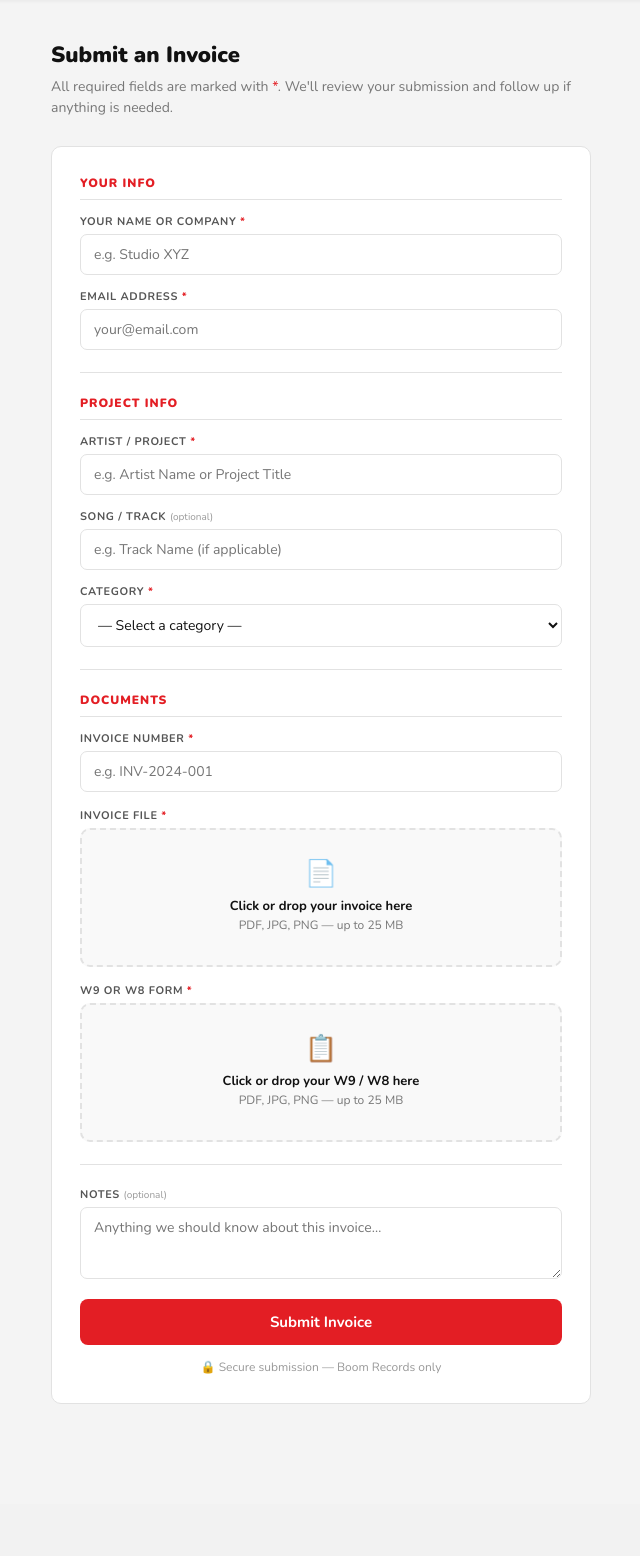
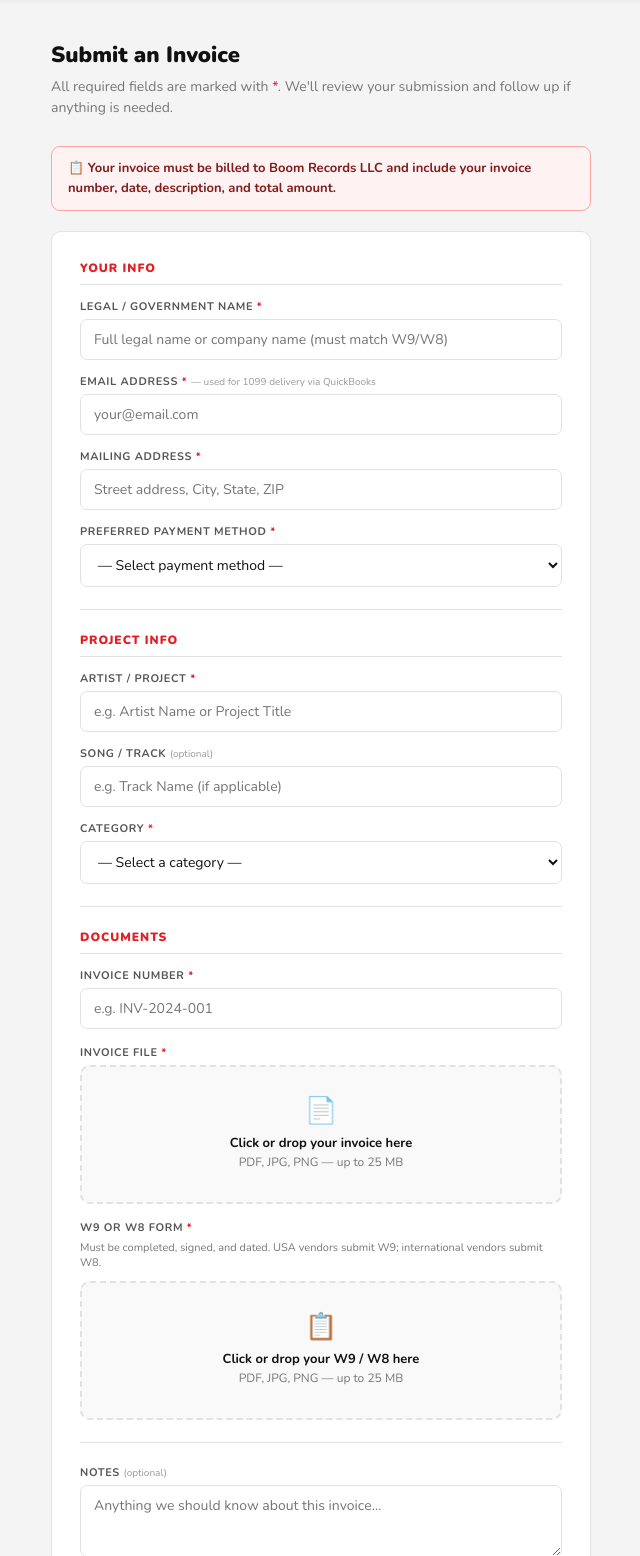
Before and after one commit to johns-dotcom/boom-invoice-app, a Flask app: page /submit in a window 1280 px wide. Shown: the part 56-1612 px from the top of the page, without its empty margins (319-959 px from the left). Before the commit the page ends 1460 px from the top, so only its background shows below. Run offline with Flask 3, Linux system fonts and the light colour scheme; some libraries are stand-ins or nearby versions.

Commit message:
Add address, payment method, and Boom Records billing check to submit form

```diff
--- a/app.py
+++ b/app.py
@@ -50,13 +50,15 @@ Return ONLY valid JSON — no markdown, no extra text:
   "has_amount": true or false,
   "has_date": true or false,
   "has_payee_name": true or false,
+  "billed_to_boom": true or false,
   "issues": []
 }
 Rules:
 - Set each boolean to true if that field is clearly present anywhere on the document.
-- The "issues" array must ONLY contain entries for the four fields above that are false. Do NOT flag formatting quirks, empty template fields, address style, or anything else — only report a missing required field.
+- "billed_to_boom" is true if the invoice is addressed or billed to "Boom Records", "Boom Records LLC", or a close variant. False if billed to a different company or person, or if no billing party is shown.
+- The "issues" array must ONLY contain entries for fields above that are false. Do NOT flag formatting quirks, empty template fields, or address style.
 - If the document is not an invoice or receipt at all, set all to false and add one issue: "This does not appear to be an invoice or receipt."
-- Return an empty issues array if all four fields are present."""
+- Return an empty issues array if all fields are present."""
 
 W9_VALIDATE_PROMPT = """Examine this tax form carefully.
 Return ONLY valid JSON — no markdown, no extra text:
@@ -148,7 +150,8 @@ def init_db():
                     "currency TEXT DEFAULT 'USD'",
                     "payment_status TEXT DEFAULT 'Unpaid'",
                     "created_by TEXT",
-                    "deleted BOOLEAN DEFAULT FALSE"]:
+                    "deleted BOOLEAN DEFAULT FALSE",
+                    "vendor_address TEXT"]:
             cur.execute(f"ALTER TABLE expenses ADD COLUMN IF NOT EXISTS {col}")
         cur.execute("UPDATE expenses SET status = 'approved' WHERE status IS NULL")
         cur.execute("UPDATE expenses SET cobrand = FALSE WHERE cobrand IS NULL")
@@ -198,7 +201,8 @@ def init_db():
                     "currency TEXT DEFAULT 'USD'",
                     "payment_status TEXT DEFAULT 'Unpaid'",
                     "created_by TEXT",
-                    "deleted INTEGER DEFAULT 0"]:
+                    "deleted INTEGER DEFAULT 0",
+                    "vendor_address TEXT"]:
             try: cur.execute(f"ALTER TABLE expenses ADD COLUMN {col}")
             except: pass
         cur.execute("UPDATE expenses SET status = 'approved' WHERE status IS NULL")
@@ -1301,6 +1305,7 @@ def validate_files():
             if not v.get("has_amount"):         issues.append("Invoice amount is missing or unclear.")
             if not v.get("has_date"):           issues.append("Invoice date is missing.")
             if not v.get("has_payee_name"):     issues.append("Vendor / payee name is missing.")
+            if not v.get("billed_to_boom"):     issues.append("Invoice must be billed to Boom Records LLC.")
             result["invoice"] = list(dict.fromkeys(issues))  # dedupe, preserve order
 
     if "w9_file" in request.files and request.files["w9_file"].filename:
@@ -1357,18 +1362,24 @@ def submit_form():
 def submit_invoice():
     vendor_name    = request.form.get("vendor_name","").strip()
     vendor_email   = request.form.get("vendor_email","").strip()
+    vendor_address = request.form.get("vendor_address","").strip()
     vendor_artist  = request.form.get("artist","").strip()
     vendor_song    = request.form.get("song","").strip()
     vendor_category= request.form.get("category","").strip()
+    vendor_payment = request.form.get("payment_preference","").strip()
+    vendor_inv_num = request.form.get("invoice_number_hint","").strip()
     cobrand        = request.form.get("cobrand") == "yes"
     notes          = request.form.get("notes","").strip()
 
     def err(msg):
         return render_template("submit.html", error=msg, categories=CATEGORIES)
 
-    if not vendor_name:   return err("Please enter your company or name.")
-    if not vendor_email:  return err("Please enter your email address.")
-    if not vendor_artist: return err("Please enter the artist or project name.")
+    if not vendor_name:    return err("Please enter your legal / government name.")
+    if not vendor_email:   return err("Please enter your email address.")
+    if not vendor_address: return err("Please enter your mailing address.")
+    if not vendor_inv_num: return err("Please enter your invoice number.")
+    if not vendor_payment: return err("Please select your preferred payment method.")
+    if not vendor_artist:  return err("Please enter the artist or project name.")
     if not vendor_category: return err("Please select a category.")
     if "file" not in request.files or not request.files["file"].filename:
         return err("Please upload your invoice file.")
@@ -1390,8 +1401,10 @@ def submit_invoice():
     mime = ext_mime(inv_fname)
     fields = extract_fields(file_bytes, mime)
     if not fields.get("payee"): fields["payee"] = vendor_name
-    # Use vendor-provided category and artist (override AI extraction)
+    # Use vendor-provided values (override AI extraction)
     fields["category"] = vendor_category
+    if vendor_inv_num: fields["invoice_number"] = vendor_inv_num
+    if vendor_payment: fields["payment_method"] = vendor_payment
     inv_b64 = base64.b64encode(file_bytes).decode()
 
     if has_new_w9:
@@ -1408,16 +1421,16 @@ def submit_invoice():
            vendor_artist, vendor_song, fields.get("invoice_number",""),
            parse_amount(fields.get("amount",0)),
            fields.get("payment_method",""), None, "No", None, "No", None, notes,
-           True, vendor_name, vendor_email,
+           True, vendor_name, vendor_email, vendor_address,
            w9_fname, w9_b64, inv_fname, inv_b64, "pending", cobrand)
     try:
         conn, kind = get_db(); cur = conn.cursor(); ph = "%s" if kind=="pg" else "?"
         cur.execute(f"""INSERT INTO expenses (invoice_date,payee,description,category,
             artist,song,invoice_number,amount,payment_method,payment_date,in_quickbooks,
             qb_entry_date,uploaded_to_stem,stem_upload_date,notes,vendor_submitted,
-            vendor_name,vendor_email,w9_filename,w9_data,invoice_filename,invoice_data,
+            vendor_name,vendor_email,vendor_address,w9_filename,w9_data,invoice_filename,invoice_data,
             status,cobrand)
-            VALUES ({','.join([ph]*24)})""", row)
+            VALUES ({','.join([ph]*25)})""", row)
         conn.commit(); conn.close()
     except Exception as e:
         return err(f"Submission failed: {e}")
--- a/templates/submit.html
+++ b/templates/submit.html
@@ -71,24 +71,42 @@
   <h1>Submit an Invoice</h1>
   <div class="subtitle">All required fields are marked with <span style="color:#e31e24">*</span>. We'll review your submission and follow up if anything is needed.</div>
 
+  <div style="background:#fef2f2;border:1.5px solid #fca5a5;border-radius:9px;padding:12px 16px;margin-bottom:20px;font-size:13px;color:#7f1d1d;font-weight:700;line-height:1.5">
+    📋 Your invoice must be billed to <strong>Boom Records LLC</strong> and include your invoice number, date, description, and total amount.
+  </div>
+
   {% if error %}<div class="error">{{ error }}</div>{% endif %}
 
   <div class="card">
     <form method="POST" enctype="multipart/form-data" id="submit-form">
 
-      <!-- Contact -->
+      <!-- Vendor Info -->
       <div class="section-title">Your Info</div>
       <div class="form-grid">
         <div class="form-group full">
-          <label>Your Name or Company <span class="req">*</span></label>
-          <input type="text" name="vendor_name" id="vendor-name" placeholder="e.g. Studio XYZ" required autocomplete="off"/>
+          <label>Legal / Government Name <span class="req">*</span></label>
+          <input type="text" name="vendor_name" id="vendor-name" placeholder="Full legal name or company name (must match W9/W8)" required autocomplete="off"/>
           <div id="w9-on-file-banner" style="display:none;margin-top:8px;background:#f0fdf4;border:1.5px solid #86efac;border-radius:8px;padding:10px 14px;font-size:13px;color:#166534;font-weight:600">
             ✓ We have your W9 on file — no need to resubmit.
           </div>
         </div>
         <div class="form-group full">
-          <label>Email Address <span class="req">*</span></label>
+          <label>Email Address <span class="req">*</span> <span class="opt">— used for 1099 delivery via QuickBooks</span></label>
           <input type="email" name="vendor_email" placeholder="your@email.com" required/>
+        </div>
+        <div class="form-group full">
+          <label>Mailing Address <span class="req">*</span></label>
+          <input type="text" name="vendor_address" id="vendor-address" placeholder="Street address, City, State, ZIP" required/>
+        </div>
+        <div class="form-group full">
+          <label>Preferred Payment Method <span class="req">*</span></label>
+          <select name="payment_preference" id="payment-preference" required>
+            <option value="">— Select payment method —</option>
+            <option value="ACH">ACH (Bank Transfer)</option>
+            <option value="Wire">Wire Transfer</option>
+            <option value="PayPal">PayPal</option>
+            <option value="Zelle">Zelle</option>
+          </select>
         </div>
       </div>
 
@@ -116,10 +134,9 @@
         </div>
       </div>
 
-
       <hr class="section-divider"/>
 
-      <!-- Files -->
+      <!-- Documents -->
       <div class="section-title">Documents</div>
       <div class="form-group full" style="margin-bottom:16px">
         <label>Invoice Number <span class="req">*</span></label>
@@ -141,6 +158,7 @@
 
       <div id="w9-upload-section" class="form-group">
         <label>W9 or W8 Form <span class="req" id="w9-req">*</span></label>
+        <div style="font-size:11px;color:#777;margin-bottom:6px">Must be completed, signed, and dated. USA vendors submit W9; international vendors submit W8.</div>
         <div class="drop-zone" id="dz-w9" onclick="document.getElementById('file-w9').click()">
           <div class="drop-icon">📋</div>
           <div class="drop-title">Click or drop your W9 / W8 here</div>
@@ -259,16 +277,22 @@ document.getElementById('submit-form').addEventListener('submit', async function
   const invoiceFile = document.getElementById('file-invoice');
   const w9File = document.getElementById('file-w9');
   const invoiceNum = document.getElementById('invoice-number').value.trim();
+  const address = document.getElementById('vendor-address').value.trim();
+  const payment = document.getElementById('payment-preference').value.trim();
   let valid = true;
 
-  if (!invoiceNum) {
+  function fieldError(inputId, msg) {
     const el = document.createElement('div');
     el.className = 'inline-error';
     el.style.cssText = 'color:#e31e24;font-size:12px;margin-top:4px;font-weight:600';
-    el.textContent = 'Invoice number is required.';
-    document.getElementById('invoice-number').after(el);
+    el.textContent = msg;
+    document.getElementById(inputId).after(el);
     valid = false;
   }
+
+  if (!address)    fieldError('vendor-address', 'Mailing address is required.');
+  if (!payment)    fieldError('payment-preference', 'Please select a payment method.');
+  if (!invoiceNum) fieldError('invoice-number', 'Invoice number is required.');
   if (!invoiceFile.files?.length) {
     showDropError('dz-invoice', 'Please attach your invoice file.'); valid = false;
   }
```
